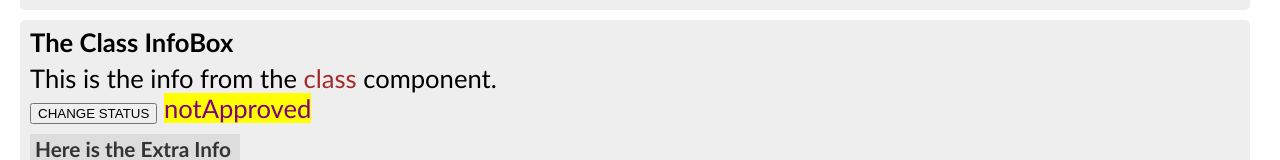
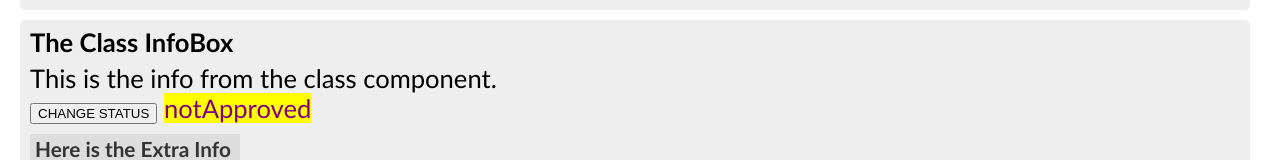
Before and after one commit to edwardtanguay/react-class-and-function-components, a React (Create React App) app: page / in a window 1280 px wide. Shown: the part 281-441 px from the top of the page. Built offline with nearby package versions, Linux system fonts and the light colour scheme.

Commit message:
class changed

```diff
--- a/src/components/ShowInfoAsClass.js
+++ b/src/components/ShowInfoAsClass.js
@@ -14,7 +14,7 @@ export class ShowInfoAsClass extends Component {
 		return (
 			<div className="infoBox">
 				<div className="title">{this.props.title}</div>
-				<p>This is the info from the <strong>class</strong> component.</p>
+				<p>This is the info from the class component.</p>
 			<div className="status"><button onClick={this.handleChangeStatus}>CHANGE STATUS</button> <span>{this.state.status}</span></div>
 				{this.props.children}
 			</div>
```
Also changed, not shown: dev/notes.txt.
